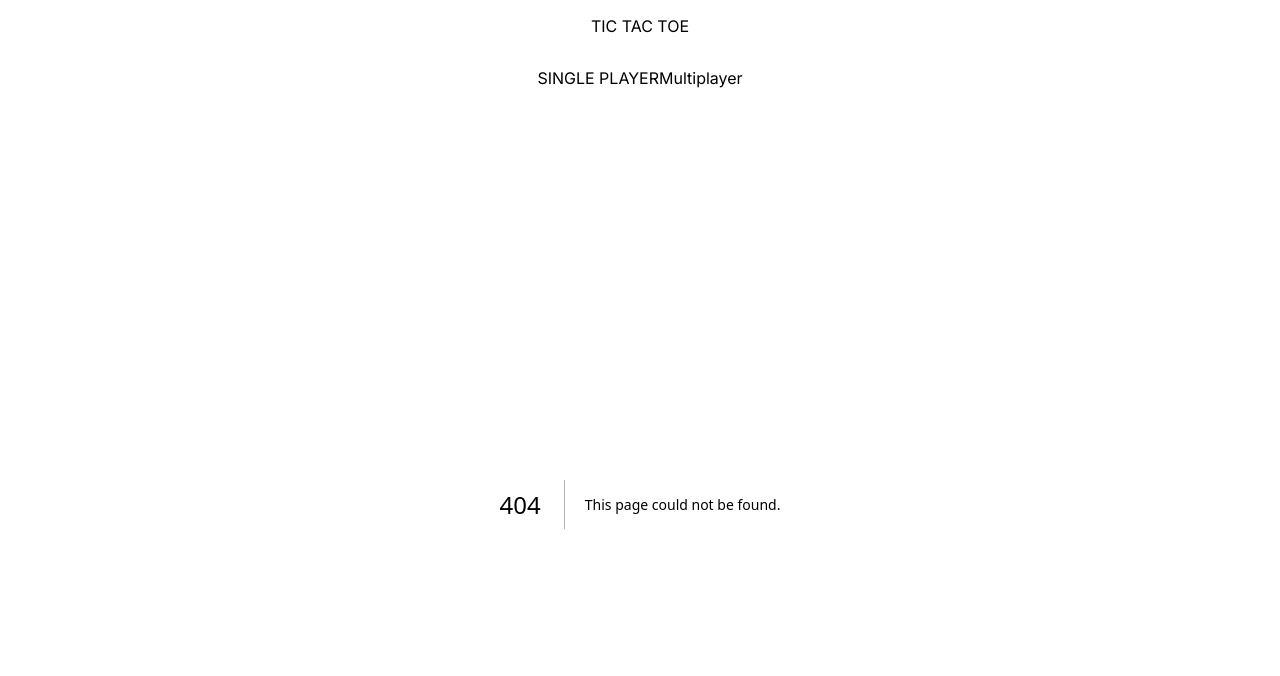
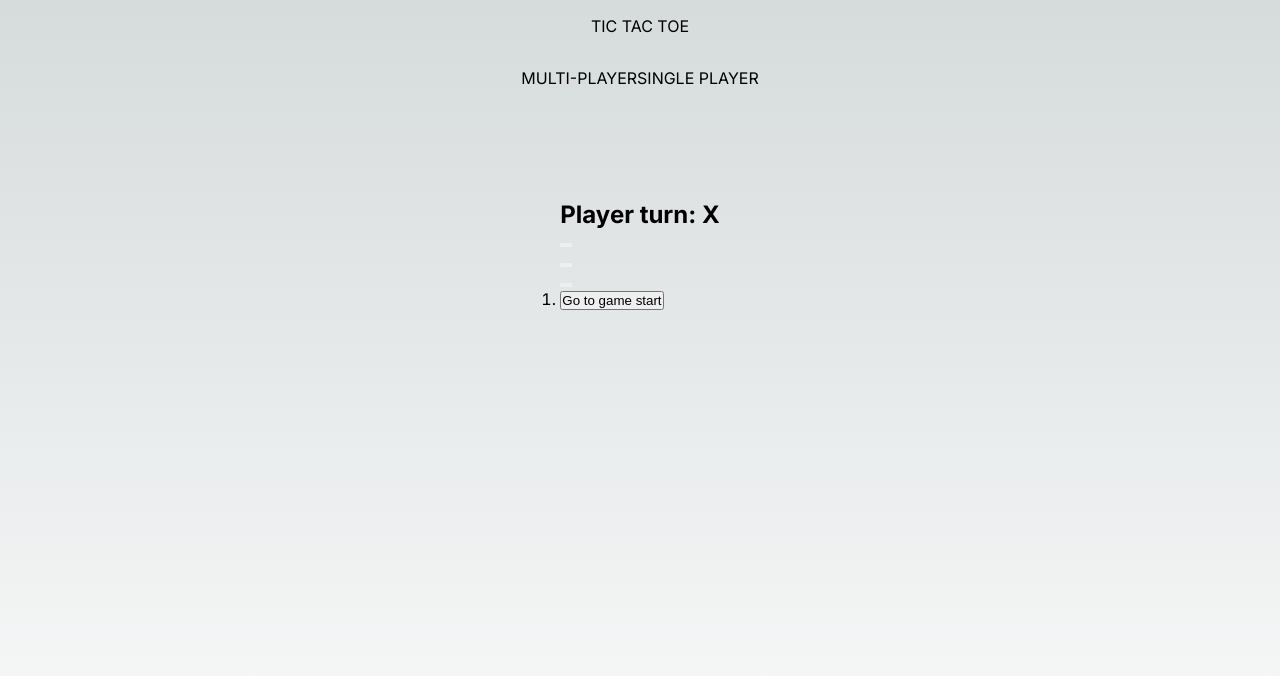
Before and after one commit to GabrielWarner/NextJS-React-TicTacToe, a Next.js app: page /single_player in a window 1280 px wide. Before the commit this address had no page. Shown: the top 676 px of the page. Built offline with nearby package versions, Linux system fonts and the light colour scheme.

Commit message:
created single player mode

```diff
--- a/app/components/board.tsx
+++ b/app/components/board.tsx
@@ -4,13 +4,24 @@ import styles from '../styles.module.css'
 
 interface BoardProps {
     xIsNext: boolean;
+    singlePlayer: boolean;
     squares: Array<string | null>;
     onPlay: (nextSquares: (string | null)[]) => void;
 }
 
-export default function Board({ xIsNext, squares, onPlay }: BoardProps) {
+export default function Board({ xIsNext, singlePlayer, squares, onPlay }: BoardProps) {
     const winner = determineWinner(squares)
     let status: string
+
+    if (!xIsNext){
+        //If single player == true
+        if(singlePlayer){
+            //run ai handle play
+            aiHandlePlay(squares)
+        }else{
+
+        }
+      }
 
     if(winner){
         status = 'The Winner is ' + winner
@@ -53,6 +64,16 @@ export default function Board({ xIsNext, squares, onPlay }: BoardProps) {
         onPlay(squareArray)
     }
 
+    function aiHandlePlay(currentSquares: Array<string | null>) {
+        //loop ove current squares and fill first empty one
+        for (let index = 0; index < currentSquares.length; index++) {
+            if (currentSquares[index] == null){
+                handleClick(index)
+            }
+
+        }
+      }
+
     return(
         <>
             <h2>
--- a/app/components/game.tsx
+++ b/app/components/game.tsx
@@ -3,7 +3,11 @@ import { useState } from 'react'
 import Board from './board'
 import next from 'next'
 
-export default function Game() {
+interface BoardProps {
+    singlePlayer: boolean;
+}
+
+export default function Game({ singlePlayer }: BoardProps) {
     const [history, setHistory] = useState<Array<Array<string | null>>>([Array(9).fill(null)])
     const [currentMove, setCurrentMove] = useState<number>(0)
     const xIsNext = currentMove % 2 === 0;
@@ -21,7 +25,6 @@ export default function Game() {
         setCurrentMove(nextMove)
     }
 
-    //TODO: remove buttons after a user clicks to go back in history, remove buttons up to that point
     const moves = history.slice(0, currentMove + 1).map((squares, move) => {
         let description
         if(move > 0){
@@ -39,7 +42,7 @@ export default function Game() {
     return(
         <>
         <section>
-        <Board squares={currentSquares} xIsNext={xIsNext} onPlay={handlePlay}/>
+        <Board squares={currentSquares} xIsNext={xIsNext} onPlay={handlePlay} singlePlayer={singlePlayer}/>
         </section>
         <section>
         <ol>{moves}</ol>
--- a/app/layout.tsx
+++ b/app/layout.tsx
@@ -21,8 +21,8 @@ export default function RootLayout({
         <header>TIC TAC TOE</header>
         <nav>
           <ul>
-          <Link href='/'>SINGLE PLAYER</Link>
-          <Link href='/multiplayer'>Multiplayer</Link>
+          <Link href='/'>MULTI-PLAYER</Link>
+          <Link href='/single_player'>SINGLE PLAYER</Link>
           </ul>
         </nav>
         {children}
--- a/app/multiplayer/page.tsx
+++ /dev/null
@@ -1,3 +0,0 @@
-export default function Multiplayer() {
-    return <h2>Multi-Player Page</h2>
-}
--- a/app/page.tsx
+++ b/app/page.tsx
@@ -5,7 +5,7 @@ export default function Home() {
   return (
     <main className={styles.main}>
       <main>
-        <Game/>
+        <Game singlePlayer={false}/>
       </main>
     </main>
   )
--- /dev/null
+++ b/app/single_player/page.tsx
@@ -0,0 +1,14 @@
+import Game from '../components/game'
+import styles from '../styles.module.css'
+
+export default function SinglePlayer() {
+    return (
+    <>
+        <main className={styles.main}>
+            <section>
+                <Game singlePlayer={true}/>
+            </section>
+        </main>
+    </>
+    )
+}
--- a/app/styles.module.css
+++ b/app/styles.module.css
@@ -6,11 +6,3 @@
     padding: 6rem;
     min-height: 100vh;
   }
-
-.square{
-
-}
-
-.board-row {
-
-}
```
